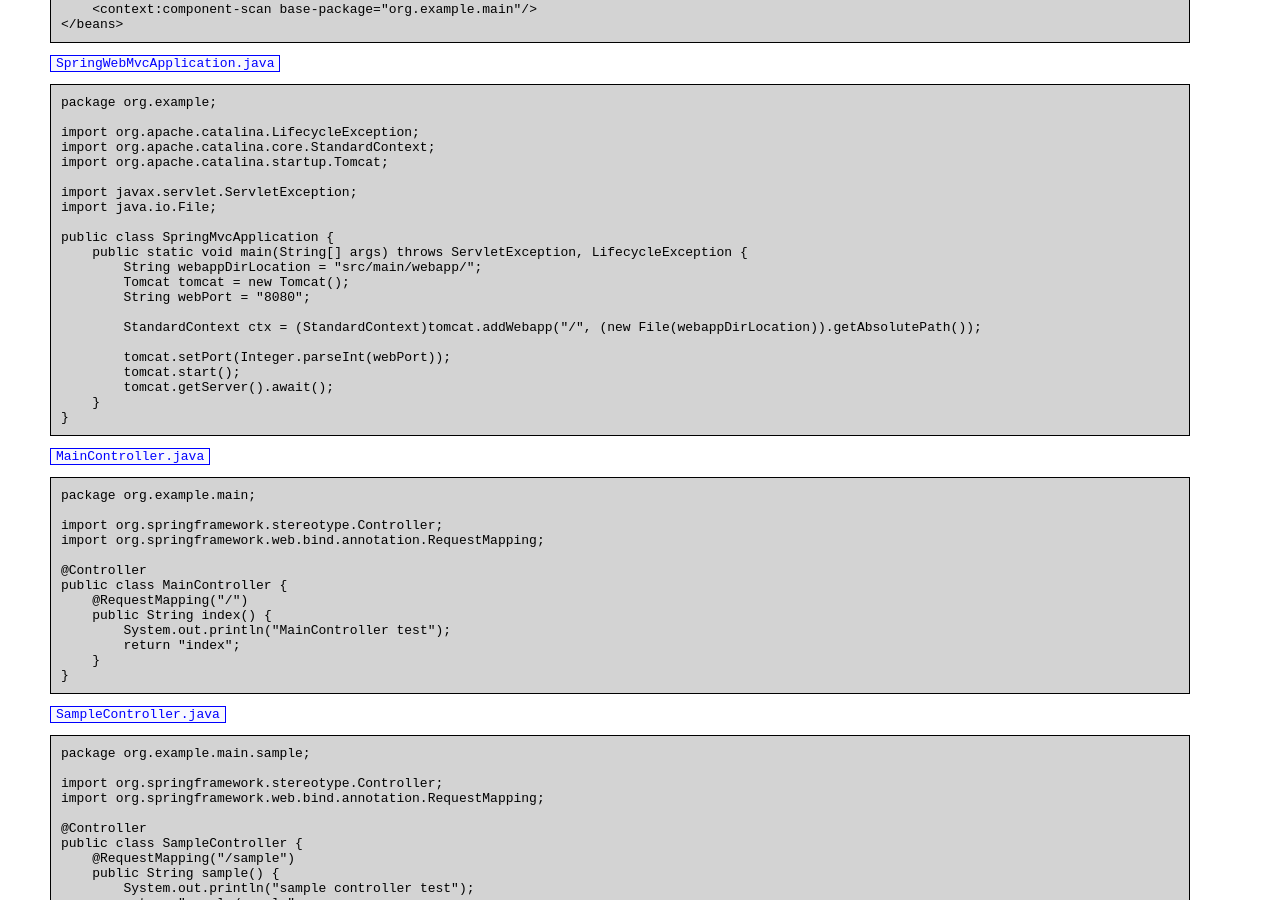
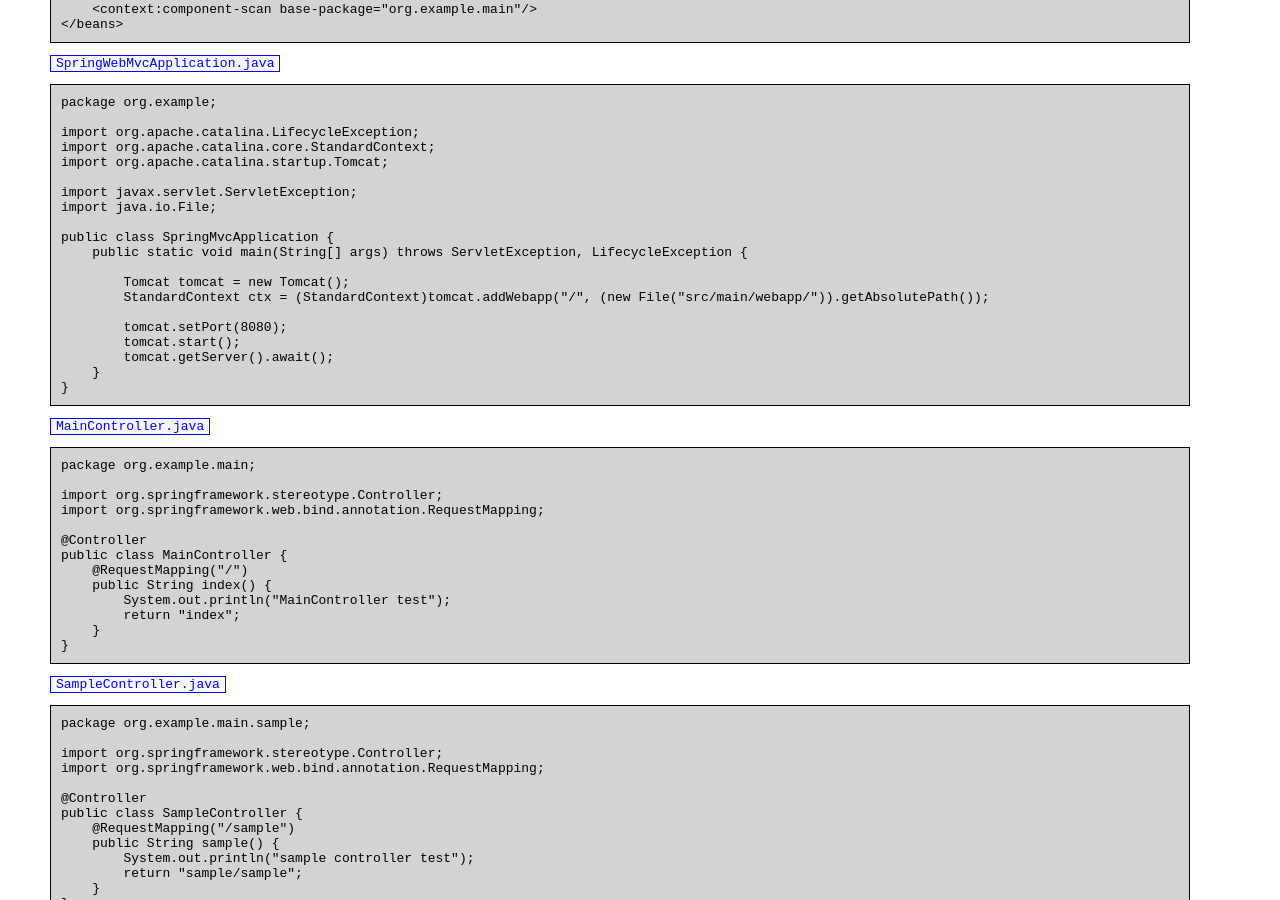
Before and after one commit to nologger/nologger.github.io, a Jekyll site: the page built from category/ide/_posts/2023-03-09-『intellij_community』Spring_Web_MVC_Project_생성하기.md, in a window 1280 px wide and 900 px high, scrolled down 2583 px. Built offline with Jekyll 4.4.1, drawn with Linux system fonts in a browser that asks for light colours; some of the changed text lies outside the part shown.

Commit message:
update intellij spring web mvc project

```diff
--- a/category/ide/_posts/2023-03-09-『intellij_community』Spring_Web_MVC_Project_생성하기.md
+++ b/category/ide/_posts/2023-03-09-『intellij_community』Spring_Web_MVC_Project_생성하기.md
@@ -166,13 +166,11 @@ import java.io.File;
 
 public class SpringMvcApplication {
     public static void main(String[] args) throws ServletException, LifecycleException {
-        String webappDirLocation = "src/main/webapp/";
+
         Tomcat tomcat = new Tomcat();
-        String webPort = "8080";
+        StandardContext ctx = (StandardContext)tomcat.addWebapp("/", (new File("src/main/webapp/")).getAbsolutePath());
 
-        StandardContext ctx = (StandardContext)tomcat.addWebapp("/", (new File(webappDirLocation)).getAbsolutePath());
-
-        tomcat.setPort(Integer.parseInt(webPort));
+        tomcat.setPort(8080);
         tomcat.start();
         tomcat.getServer().await();
     }
```
Also changed, not shown: other parts of category/ide/_posts/2023-03-09-『intellij_community』Spring_Web_MVC_Project_생성하기.md (+1 -1 lines).
